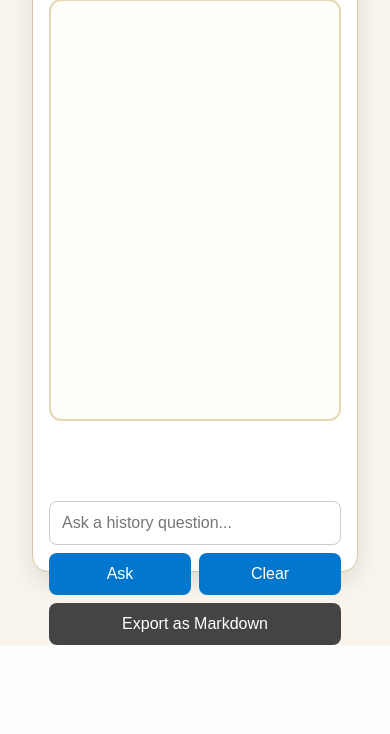
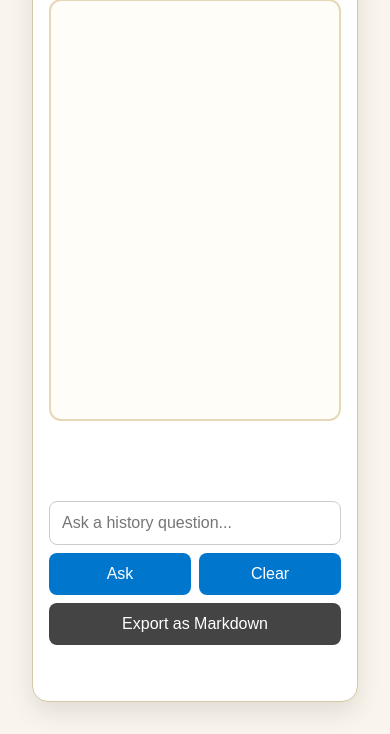
Before and after one commit to 3ixas/ask-professor-past, a Django app: page / in a window 390 px wide. Shown: the part 304-1038 px from the top of the page. Before the commit the page ends 949 px from the top, so only its background shows below. Run offline with Django 5.2, Linux system fonts and the light colour scheme; some web fonts are replaced.

Commit message:
Override global max-height: 80vh for mobile to have no max-height.

```diff
--- a/core/static/core/style.css
+++ b/core/static/core/style.css
@@ -185,6 +185,7 @@ button:hover {
 @media (max-width: 600px) {
   .container {
     min-height: 100vh;
+    max-height: none;
     display: flex;
     flex-direction: column;
     padding-bottom: 1rem;
@@ -251,7 +252,7 @@ button:hover {
 
   #chat-form {
     margin-top: auto;
-    margin-bottom: 10rem;
+    margin-bottom: 2.5rem;
     width: 100%;
     display: flex;
     flex-wrap: wrap;
```
